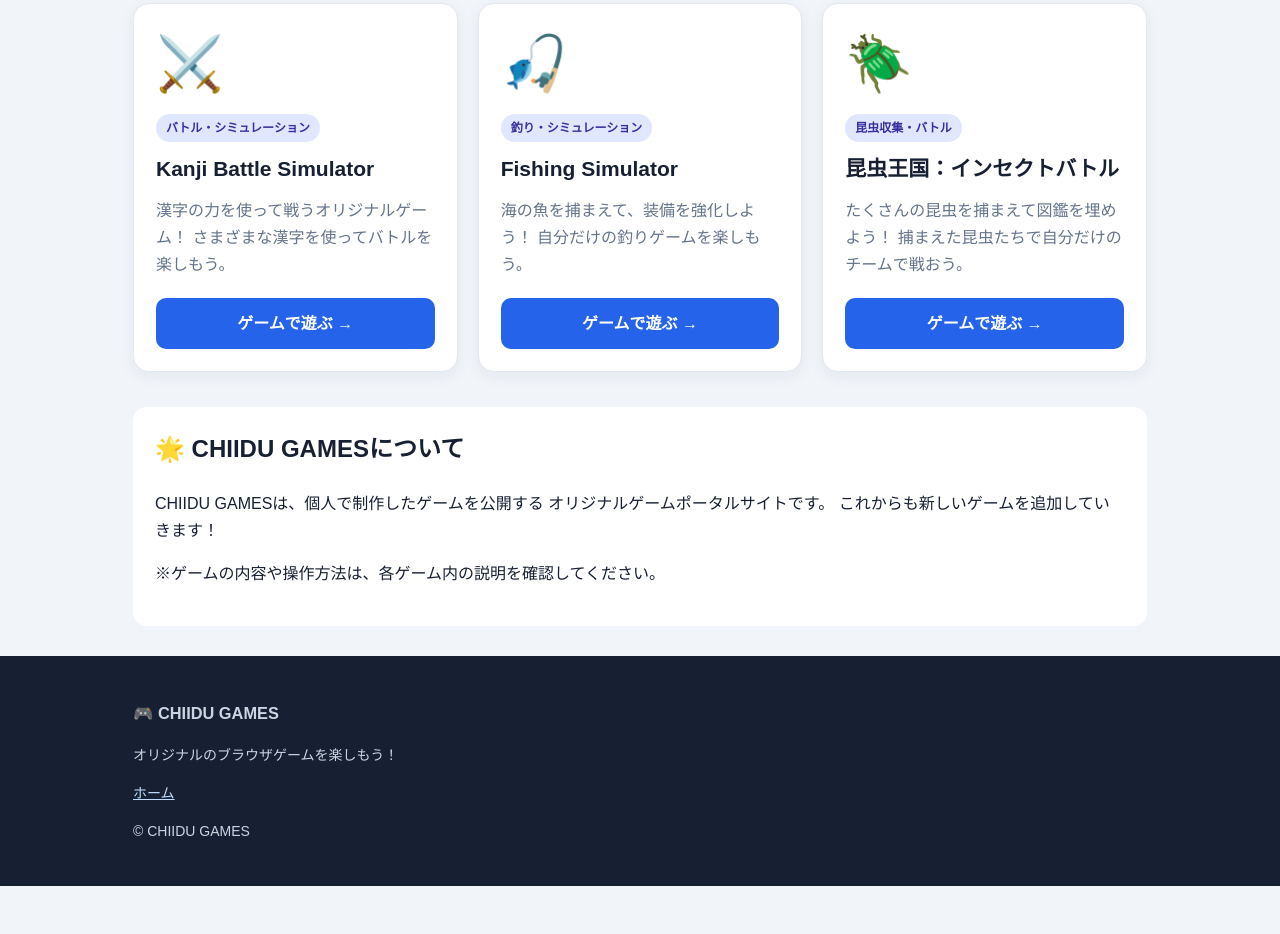
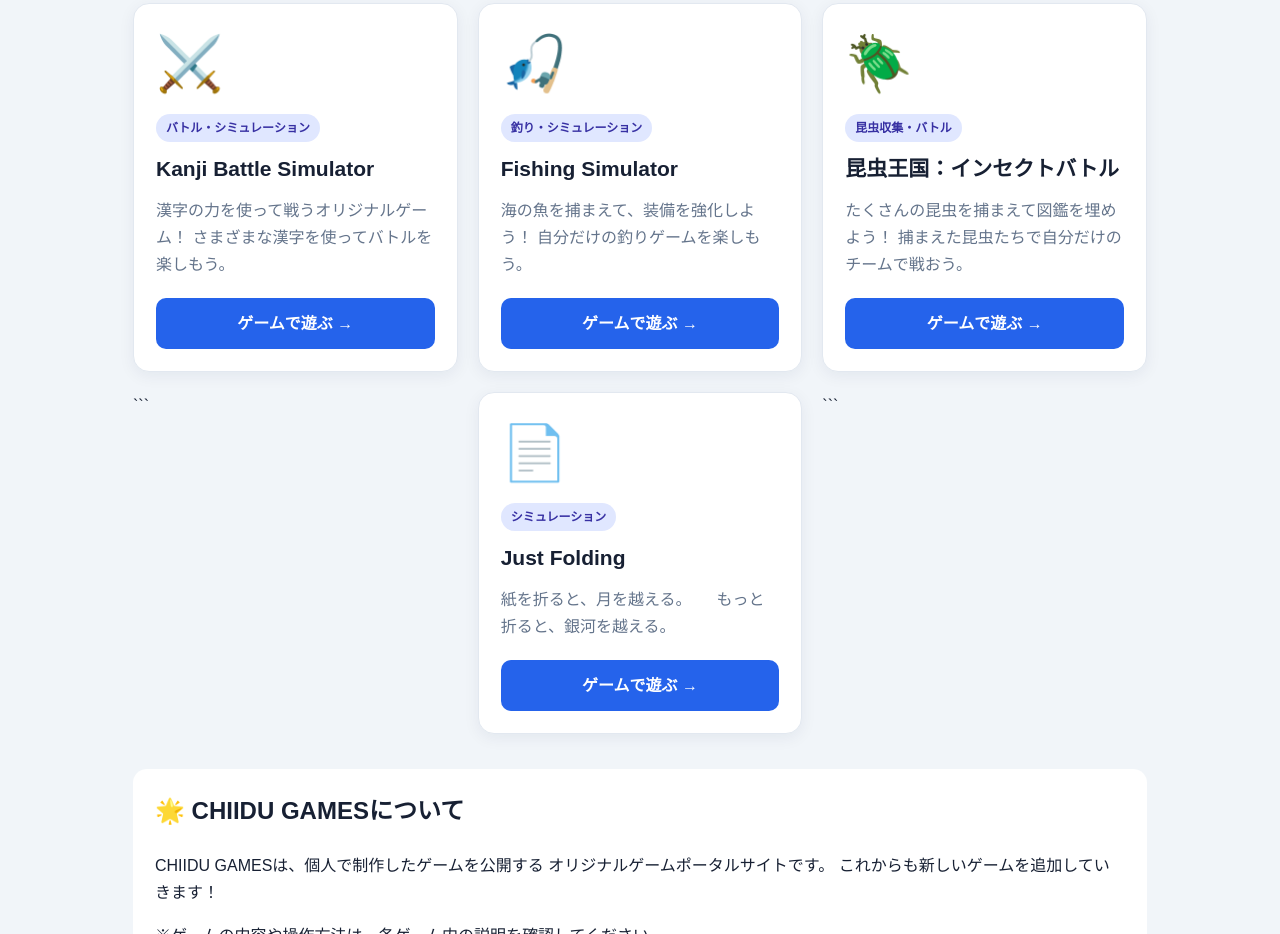
Before and after one commit to chiidu1023/chiidu-games, a plain HTML site: page index.html in a window 1280 px wide. Shown: the part 598-1532 px from the top of the page. Before the commit the page ends 1484 px from the top, so only its background shows below. Drawn offline with Linux system fonts and the light colour scheme.

Commit message:
newgame
oo

````diff
--- a/index.html
+++ b/index.html
@@ -292,6 +292,29 @@
           ゲームで遊ぶ →
         </a>
       </article>
+```
+  <!-- ゲーム4：Just Folding -->
+  <article class="game" data-genres="simulation">
+    <div class="emoji">📄</div>
+    <span class="tag">シミュレーション</span>
+
+    <h3>Just Folding</h3>
+
+    <p>
+      紙を折ると、月を越える。
+　    もっと折ると、銀河を越える。
+    </p>
+
+    <a
+      class="play"
+      href="games/Just%20Folding.html"
+    >
+      ゲームで遊ぶ →
+    </a>
+  </article>
+```
+
+
 
     </section>
 
````
